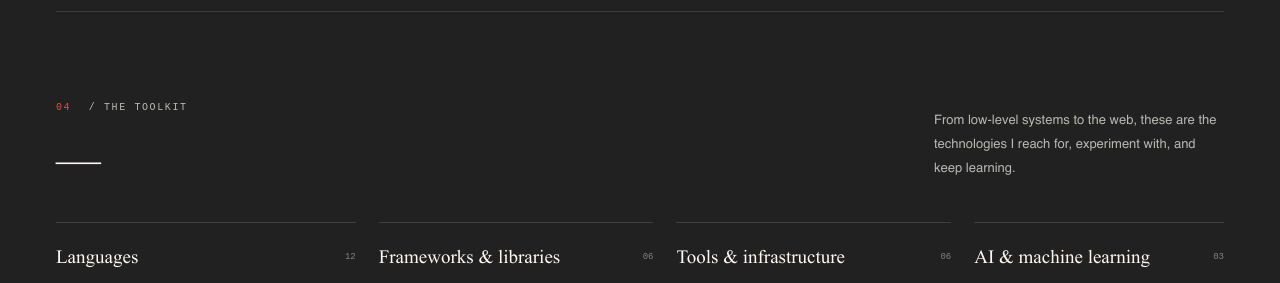
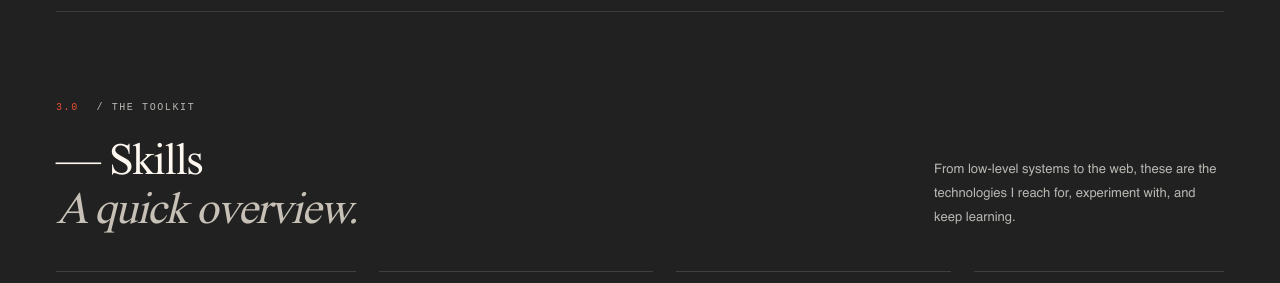
Before and after one commit to rydal05/portfolio-site, a React (Vite) app: page / in a window 1280 px wide. Shown: the part 3740-4023 px from the top of the page. Built offline with nearby package versions, Linux system fonts and the light colour scheme.

Commit message:
reintroduction of subtitle text

```diff
--- a/src/sections/prof/skills.jsx
+++ b/src/sections/prof/skills.jsx
@@ -62,7 +62,12 @@ export default function Skills() {
 	return (
 		<section id="skills" className="section skills-section">
 			<Reveal>
-				<SectionHeading number="04" label="The toolkit" title="">
+				<SectionHeading
+					number="3.0"
+					label="The toolkit"
+					title="Skills"
+					accent="A quick overview."
+				>
 					From low-level systems to the web, these are the
 					technologies I reach for, experiment with, and keep
 					learning.
```
